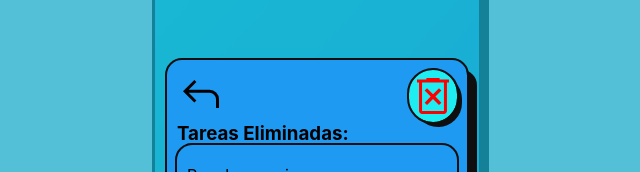
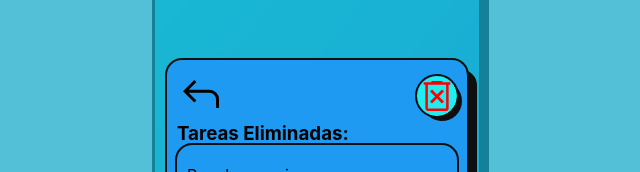
Before and after one commit to GustavoEraso/ToDo-react-2023, a React (Create React App) app: page / in a window 1280 px wide. Both pictures are taken after a click on the element 523 px from the left and 715 px from the top of the page. Shown: the part 263-435 px from the top of the page, without its empty margins (323-963 px from the left). Built offline with nearby package versions, Linux system fonts and the light colour scheme.

Commit message:
ToDoItemDetail     -create modal     -functions open and close     -current todo context

```diff
--- a/src/App.jsx
+++ b/src/App.jsx
@@ -11,6 +11,7 @@ import { ToDoAdd } from './components/ToDoAdd';
 import { ToDoModal } from './components/ToDoModal';
 import {PopupConfirmation} from './components/PopupConfirmation'
 import { ToDoContext, ToDoProvider } from './components/ToDoContext';
+import { ToDoItemDetail } from './components/ToDoItemDetail';
 
 
 function App() {
@@ -22,7 +23,7 @@ function App() {
   function closeTrash(){
     setToggleTrash(false)
   }
-  const {toggleModal, toggleTrash, setToggleTrash} = useContext(ToDoContext);
+  const {toggleNewTodoModal, toggleItemDetailModal, toggleTrash, setToggleTrash} = useContext(ToDoContext);
 
   return (
         <section className='main-container'>
@@ -39,9 +40,14 @@ function App() {
             <TrashImg fill="#f21e1e" alt="trash image for view trash button" />
           </span>
         <ToDoAdd/>
-       {toggleModal
+       {toggleNewTodoModal
           ? <ToDoModal>
               <ToDoNewToDo/>
+            </ToDoModal>
+          : null}
+       {toggleItemDetailModal
+          ? <ToDoModal>
+              <ToDoItemDetail />
             </ToDoModal>
           : null}
 
--- a/src/components/PopupConfirmation.jsx
+++ b/src/components/PopupConfirmation.jsx
@@ -13,10 +13,10 @@ function PopupConfirmation(
         confirmText,
         onlyConfirm,
      }){
-    const {setToggleModal} = useContext(ToDoContext)
+    const {settoggleNewTodoModal} = useContext(ToDoContext)
 
     const defaultHandleCancel = ()=>{
-        setToggleModal(false)  }
+        settoggleNewTodoModal(false)  }
 
 
     return(
--- a/src/components/ToDoAdd.jsx
+++ b/src/components/ToDoAdd.jsx
@@ -5,10 +5,10 @@ import { useContext } from 'react'
 import { ToDoContext } from './ToDoContext'
 
 function ToDoAdd(){
-    const {toggleModal, setToggleModal} = useContext(ToDoContext)
+    const {toggleNewTodoModal, settoggleNewTodoModal} = useContext(ToDoContext)
 
     return(
-        <span className="ToDoAdd"onClick={()=>setToggleModal(!toggleModal)} ><AddIcon alt="add button" className= 'ToDoAdd__img' /></span>   )
+        <span className="ToDoAdd"onClick={()=>settoggleNewTodoModal(!toggleNewTodoModal)} ><AddIcon alt="add button" className= 'ToDoAdd__img' /></span>   )
 }
 
 export {ToDoAdd}
--- a/src/components/ToDoContext.jsx
+++ b/src/components/ToDoContext.jsx
@@ -7,9 +7,11 @@ function ToDoProvider ({children}){
   const [loading, setLoading] = useState(true);
   const [error, setError] = useState(false);
   const [todos , setTodos]= useState([]);
+  const[currentTodo, setCurrentTodo] = useState({})
+  const [toggleNewTodoModal, settoggleNewTodoModal] = useState(false);
+  const [toggleItemDetailModal, setToggleItemDetailModal] = useState(false);
+  const [toggleTrash,setToggleTrash] = useState(false);
   const [oldTodos, setOldTodos] = useState(todos) // lo uso como dependecia del useEffect
-  const [toggleModal, setToggleModal] = useState(false);
-  const [toggleTrash,setToggleTrash] = useState(false);
 
   const deletedTodos = todos.filter((todo)=>todo.status ==='deleted').sort((a,b)=> b.endingDate - a.endingDate);
 
@@ -126,6 +128,8 @@ const empyTrash=()=>{
             completedTodosCounter,
             totalTodosCounter,
             todos,
+            currentTodo,
+            setCurrentTodo,
             createTodo,
             resetTodos,
             error,
@@ -140,8 +144,10 @@ const empyTrash=()=>{
             empyTrash,
             completedTodosList,
             pendingTodosList,
-            toggleModal,
-            setToggleModal,
+            toggleNewTodoModal,
+            settoggleNewTodoModal,
+            toggleItemDetailModal,
+            setToggleItemDetailModal,
             toggleTrash,
             setToggleTrash,
         }}>
--- a/src/components/ToDoDeletedList.jsx
+++ b/src/components/ToDoDeletedList.jsx
@@ -24,7 +24,9 @@ function ToDoDeletedList({closeTrash}){
         <section className="ToDoDeletedList">
             <section className="ToDoDeletedList__head-section">
             <span className='ToDoDeletedList__return' onClick={closeTrash}><ReturnImg  alt="return to main button" /></span>
-            <span className='ToDoDeletedList__delete-for-ever' onClick={handleEmpyTrash}><DeleteForEverImg fill="red" alt="delete for ever button" /></span>
+            <span className='ToDoDeletedList__delete-for-ever' onClick={handleEmpyTrash}>
+                <span className='ToDoDeletedList__empy-text'>Vaciar</span>
+                <DeleteForEverImg className="ToDoDeletedList__empy-img" fill="red" alt="delete for ever button" /></span>
 
             </section>
             <h3>Tareas Eliminadas:</h3>
--- a/src/components/ToDoItem.jsx
+++ b/src/components/ToDoItem.jsx
@@ -1,17 +1,16 @@
 import '../styles/ToDoItem.css'
 
-import {ReactComponent as DeleteImg} from '../assets/icons/delete_FILL0_wght400_GRAD0_opsz48.svg'
-import {ReactComponent as RestoreImg} from '../assets/icons/restore_from_trash_FILL0_wght400_GRAD0_opsz48.svg'
 import { useContext, useState } from 'react'
 import { ToDoContext } from './ToDoContext'
 import { PopupConfirmation } from './PopupConfirmation'
 import { ToDoModal } from './ToDoModal'
 
+import {ReactComponent as DeleteImg} from '../assets/icons/delete_FILL0_wght400_GRAD0_opsz48.svg'
+import {ReactComponent as RestoreImg} from '../assets/icons/restore_from_trash_FILL0_wght400_GRAD0_opsz48.svg'
+
+
 function ToDoItem({
   todo,
-  onCompleted,
-  onDeleted,
-  onRestore,
   disabled,
 }){
 
@@ -19,13 +18,15 @@ function ToDoItem({
     completedTodo,
     restoreTodo,
     deleteTodo,
+    currentTodo,
+    setCurrentTodo,
+    setToggleItemDetailModal,
   }= useContext(ToDoContext)
 
   // const fecha= new Date(todo.endingDate).toLocaleTimeString([], { hour: '2-digit', minute: '2-digit', second: '2-digit' });
 
   const [deleteState, setDeleteState] = useState(false)
   const [restoreState, setRestoreState] = useState(false)
-  const[currentTodo, setCurrentTodo] = useState({})
 
 
 
@@ -51,7 +52,15 @@ return(
 
       />
       <label className='ToDoItem__label-checkbox' htmlFor={todo.id}></label>
-      <span className='ToDoItem__text'>{todo.title}</span>
+      <span
+      className='ToDoItem__text'
+      onClick={()=>
+      {
+        setToggleItemDetailModal(true);
+        setCurrentTodo(todo);
+      }}>
+        {todo.title}
+      </span>
 
       {todo.status === 'deleted'
           ?<RestoreImg
--- a/src/components/ToDoNewToDo.jsx
+++ b/src/components/ToDoNewToDo.jsx
@@ -9,7 +9,7 @@ import { ToDoContext } from './ToDoContext';
 
 function ToDoNewToDo(){
 
-  const {setToggleModal, createTodo }= useContext(ToDoContext)
+  const {settoggleNewTodoModal, createTodo }= useContext(ToDoContext)
 
   const handleResize = (event) => {
     event.target.style.height = 'auto';
@@ -26,10 +26,10 @@ function ToDoNewToDo(){
           title:textTitle,
         description:textareaValue
         })
-      setToggleModal(false)}
+      settoggleNewTodoModal(false)}
   }
   const handleCancel = ()=>{
-    setToggleModal(false)
+    settoggleNewTodoModal(false)
 
   }
 
--- a/src/styles/ToDoDeletedList.css
+++ b/src/styles/ToDoDeletedList.css
@@ -17,20 +17,52 @@
 .ToDoDeletedList__head-section{
     display: flex;
     justify-content: space-between;
+    align-items: center;
 }
 
 .ToDoDeletedList__delete-for-ever{
     display: flex;
-    justify-content: center;
+    justify-content: right;
     align-items: center;
     /* padding: 5px; */
-    aspect-ratio: 1 / 1;
+    height: 40px;
+    width: 40px;
     border-radius: 50px;
     background-color: var(--item-background);
     outline: 2px solid var(--line-color);
     box-shadow: 5px 5px var(--line-color);
     font-weight: 700;
+    transition: 0.8s width;
+    overflow: hidden;
 }
+
+.ToDoDeletedList__empy-text{
+    opacity: 0;
+    visibility: hidden;
+    transform: translateX(30px);
+    transition: 0.5s opacity, 0.5s visibility, 0.5s transform;
+
+}
+.ToDoDeletedList__delete-for-ever:hover .ToDoDeletedList__empy-text{
+    opacity: 1;
+    visibility: visible;
+    transform: translateX(0);
+    transition: 0.5s opacity, 0.5s visibility,0.5s transform;
+
+}
+.ToDoDeletedList__delete-for-ever:hover{
+    width: 100px;
+    transition: 0.5s width;
+}
+
+.ToDoDeletedList__empy-img{
+  min-width: 40px;
+  min-height: 40px;
+  max-width: 40px;
+  max-height: 40px;
+}
+
+
 
 
 .ToDoDeletedList__ul-container{
--- a/src/styles/ToDoItem.css
+++ b/src/styles/ToDoItem.css
@@ -9,11 +9,22 @@
     padding: 0 5px;
     min-height: 30px;
     background-color: var(--item-background);
+    cursor: pointer;
 
 
 }
 .ToDoItem__text{
+    display: flex;
+    flex-direction: column;
+    justify-content: center;
+    align-items: center;
     font-weight: 700;
+    font-size: 0.8rem;
+}
+
+.ToDoItem__expandImg{
+    width: 20px;
+    height: 20px;
 }
 
 .ToDoItem__label-checkbox{
@@ -46,11 +57,13 @@
 
 .ToDoItem__delete-img{
     height: 25px;
+    width: 25px;
     filter: drop-shadow(1px 1px var(--line-color));
 
 }
 .ToDoItem__restore-img{
     height: 25px;
+    width: 25px;
     filter: drop-shadow(1px 1px var(--line-color));
     /* background-color: var(--line-color); */
     border-radius: 50%;
```
Also changed, not shown: 1 other file (tests, documents, lock files or other folders).
